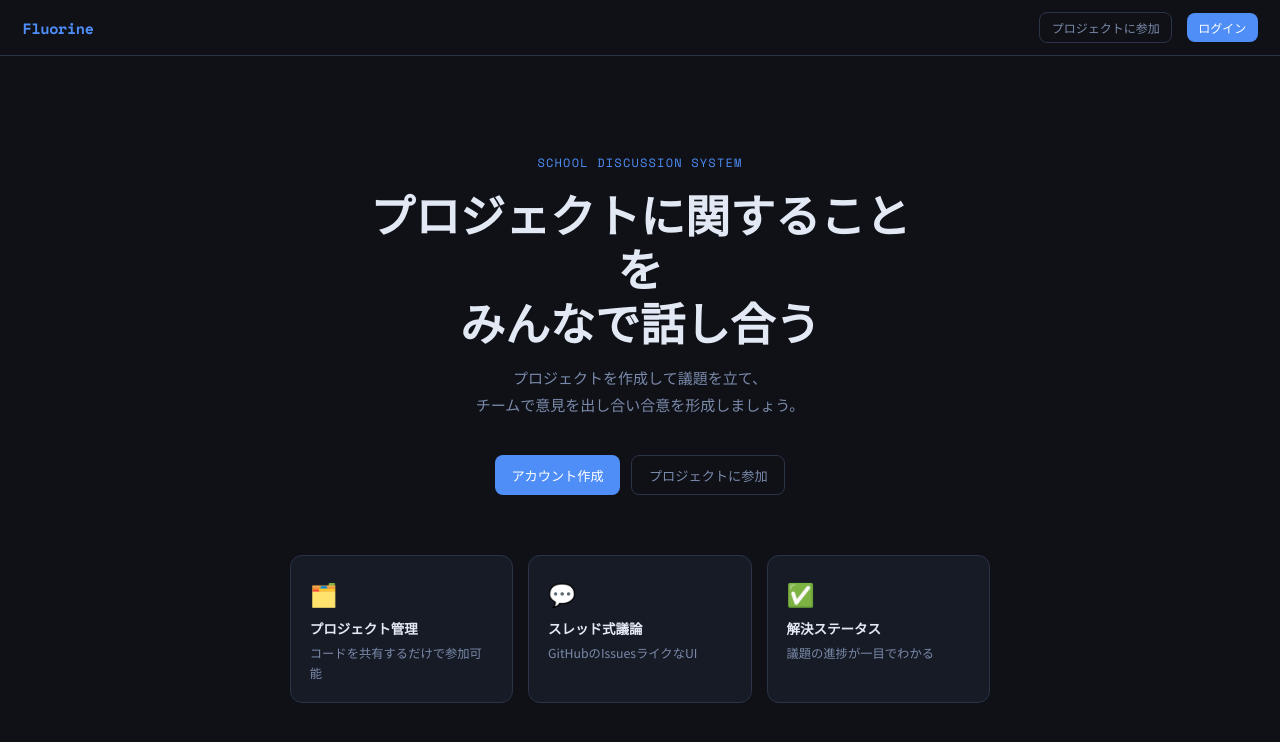
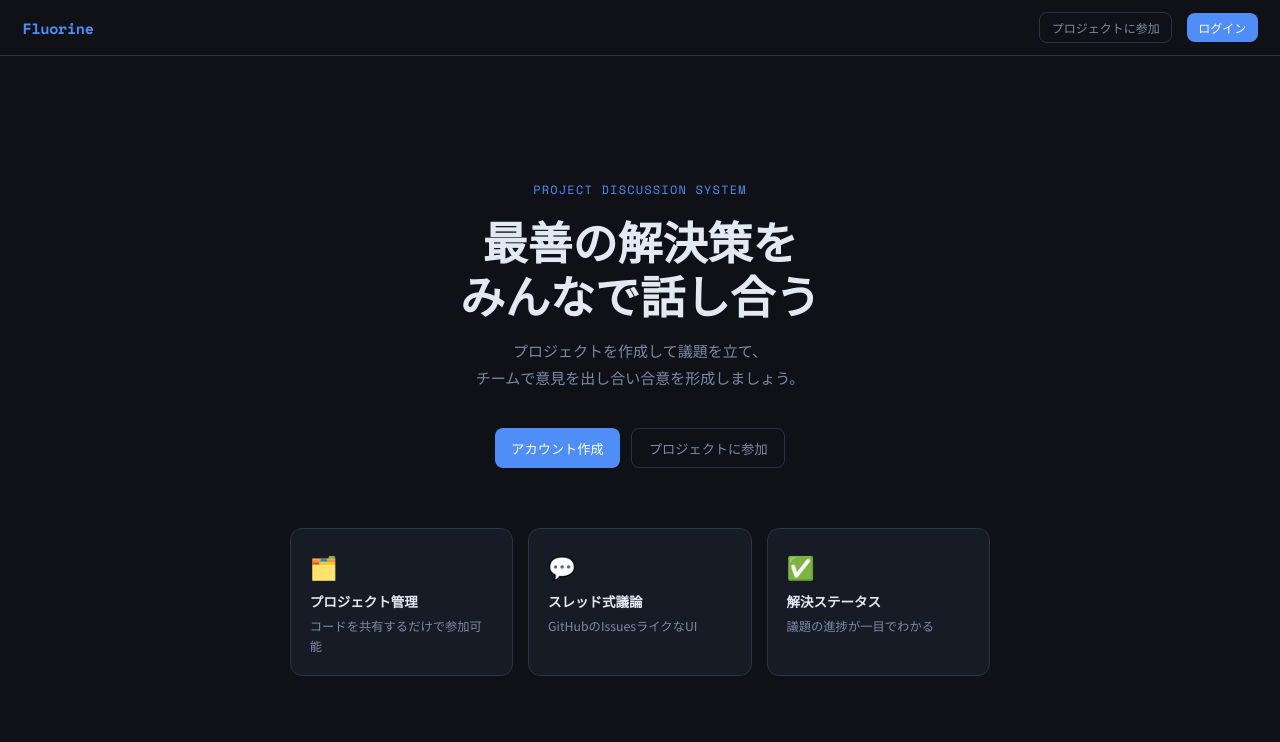
Before and after one commit to Nyaruki0745/Fluorine, a React (Vite) app: page / in a window 1280 px wide. Shown: the top 742 px of the page. Built offline with nearby package versions, Linux system fonts and the light colour scheme; no server answers.

Commit message:
Update header text in Home component

```diff
--- a/src/pages/Home.jsx
+++ b/src/pages/Home.jsx
@@ -9,9 +9,9 @@ export default function Home() {
       <Header />
       <main style={{ display: 'flex', flexDirection: 'column', alignItems: 'center', justifyContent: 'center', minHeight: 'calc(100vh - 56px)', padding: '2rem', textAlign: 'center' }}>
         <div style={{ maxWidth: 540 }}>
-          <div style={{ fontFamily: 'var(--font-mono)', fontSize: '0.8rem', color: 'var(--accent)', marginBottom: '1rem', letterSpacing: '0.1em' }}>SCHOOL DISCUSSION SYSTEM</div>
+          <div style={{ fontFamily: 'var(--font-mono)', fontSize: '0.8rem', color: 'var(--accent)', marginBottom: '1rem', letterSpacing: '0.1em' }}>PROJECT DISCUSSION SYSTEM</div>
           <h1 style={{ fontSize: 'clamp(2rem, 5vw, 3rem)', fontWeight: 700, lineHeight: 1.2, marginBottom: '1rem' }}>
-            プロジェクトに関することを<br />みんなで話し合う
+            最善の解決策を<br />みんなで話し合う
           </h1>
           <p style={{ color: 'var(--text-muted)', fontSize: '1rem', marginBottom: '2.5rem', lineHeight: 1.8 }}>
             プロジェクトを作成して議題を立て、<br />
```
